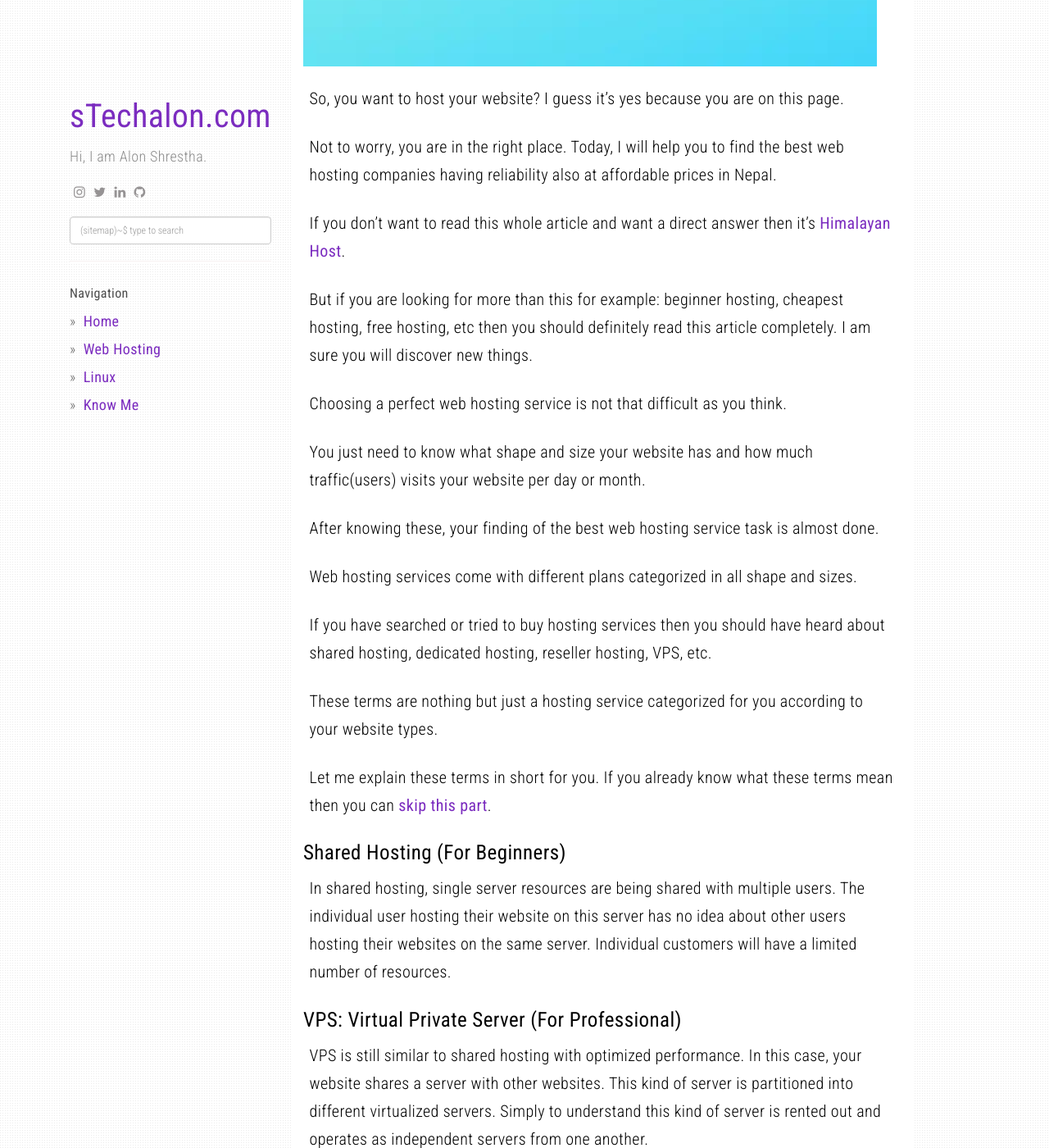
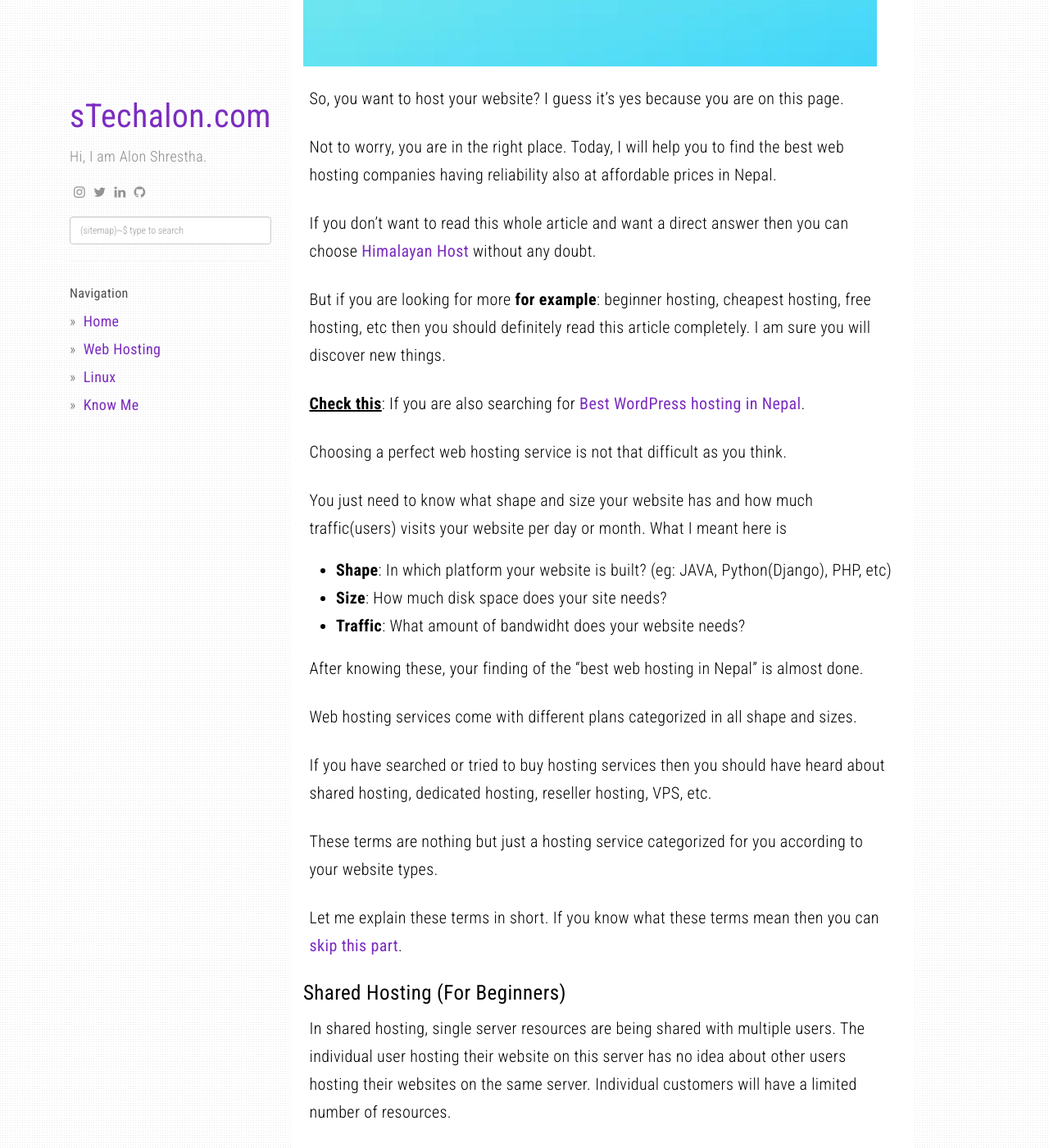
Before and after one commit to alonshrestha/stechalon.com, a Jekyll site: the page built from _posts/2020-11-07-web-hosting-nepal.md, in a window 1280 px wide and 1400 px high, scrolled down 473 px. Shown: the whole window at 82% size. Built offline with Jekyll 4.4.1, drawn with Linux system fonts in a browser that asks for light colours; nearby versions of some CDN libraries; comment, search, counter and statistics services are not loaded; some of the changed text lies outside the part shown.

Commit message:
Conent Update

```diff
--- a/_posts/2020-11-07-web-hosting-nepal.md
+++ b/_posts/2020-11-07-web-hosting-nepal.md
@@ -23,15 +23,21 @@ So, you want to host your website? I guess it's yes because you are on this page
 
 Not to worry, you are in the right place. Today, I will help you to find the best web hosting companies having reliability also at affordable prices in Nepal.
 
-If you don't want to read this whole article and want a direct answer then it's **[Himalayan Host](https://www.himalayanhost.com/aff.php?aff=259){:target="_blank"}{:rel="nofollow"}**.
+If you don't want to read this whole article and want a direct answer then you can choose **[Himalayan Host](https://www.himalayanhost.com/aff.php?aff=259){:target="_blank"}{:rel="nofollow"}** without any doubt.
 
-But if you are looking for more than this for example: beginner hosting, cheapest hosting, free hosting, etc then you should definitely read this article completely. I am sure you will discover new things.
+But if you are looking for more **for example**: beginner hosting, cheapest hosting, free hosting, etc then you should definitely read this article completely. I am sure you will discover new things.
+
+<ins>**Check this**</ins>: If you are also searching for [Best WordPress hosting in Nepal](https://stechalon.com/best-wordpress-hosting-nepal){:target="_blank"}.
 
 Choosing a perfect web hosting service is not that difficult as you think.
 
-You just need to know what shape and size your website has and how much traffic(users) visits your website per day or month.
+You just need to know what shape and size your website has and how much traffic(users) visits your website per day or month. What I meant here is
 
-After knowing these, your finding of the best web hosting service task is almost done.
+- **Shape**: In which platform your website is built? (eg: JAVA, Python(Django), PHP, etc)
+- **Size**: How much disk space does your site needs?
+- **Traffic**: What amount of bandwidht does your website needs?
+
+After knowing these, your finding of the "best web hosting in Nepal" is almost done.
 
 Web hosting services come with different plans categorized in all shape and sizes.
 
@@ -39,21 +45,26 @@ If you have searched or tried to buy hosting services then you should have heard
 
 These terms are nothing but just a hosting service categorized for you according to your website types.
 
-Let me explain these terms in short for you. If you already know what these terms mean then you can [skip this part](https://stechalon.com/web-hosting-nepal#reseller-hosting).
+Let me explain these terms in short. If you know what these terms mean then you can [skip this part](https://stechalon.com/web-hosting-nepal#reseller-hosting).
 
 ### Shared Hosting (For Beginners)
 In shared hosting, single server resources are being shared with multiple users. The individual user hosting their website on this server has no idea about other users hosting their websites on the same server. Individual customers will have a limited number of resources.
 
+I suggest you to use this kind of hosting if you have light weight website or a beginner wordpress blogger.
+
 ### VPS: Virtual Private Server (For Professional)
 VPS is still similar to shared hosting with optimized performance. In this case, your website shares a server with other websites. This kind of server is partitioned into different virtualized servers. Simply to understand this kind of server is rented out and operates as independent servers from one another.
+
+This will be best for hosting multiple websites sharing a same server. Also, good to go with the website application using many resources.
 
 ### Dedicated Hosting (For Business)
 In dedicated hosting, a single business customer has complete access and control over the server. Security and performance are more optimized and expensive than other hosting plans.
 
+Select this plan if your website needs personal server with full resources.
 ### Reseller Hosting
 About reseller hosting, from the name itself, it’s clear. The reseller purchases the host’s services at a wholesale rate and then sells them to customers. This hosting is possibly a profit base plan. Now, it’s you to select the service depending upon how much budget you have and which service best fits your website.
 
-I have nearly hosted **100 websites** and reviewed most of the hosting services of Nepal. Read this article in-depth so that you can save money, and pick up the right web host plan.
+I have hosted different types of websites and used most of the hosting services of Nepal. Read this article in-depth so that you can save money, and pick up the right web host plan.
 
 If you have better suggestions than mentioned below companies then please let me know in the comment below.
 
```
